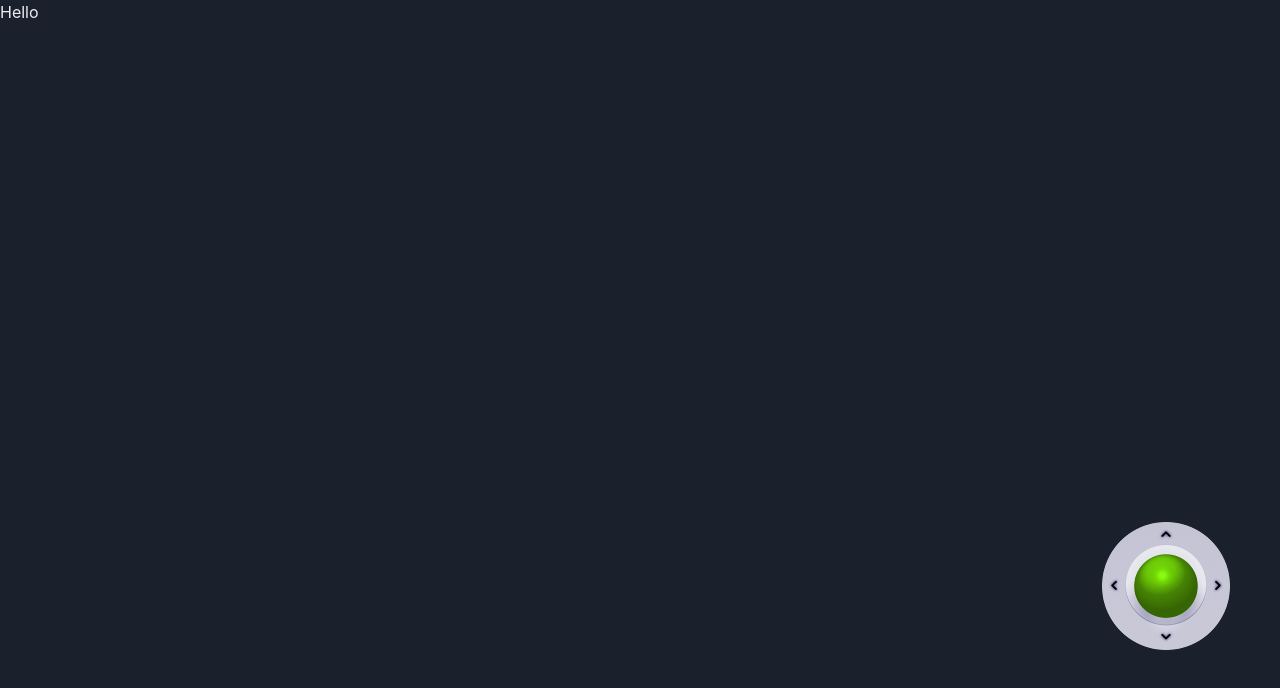
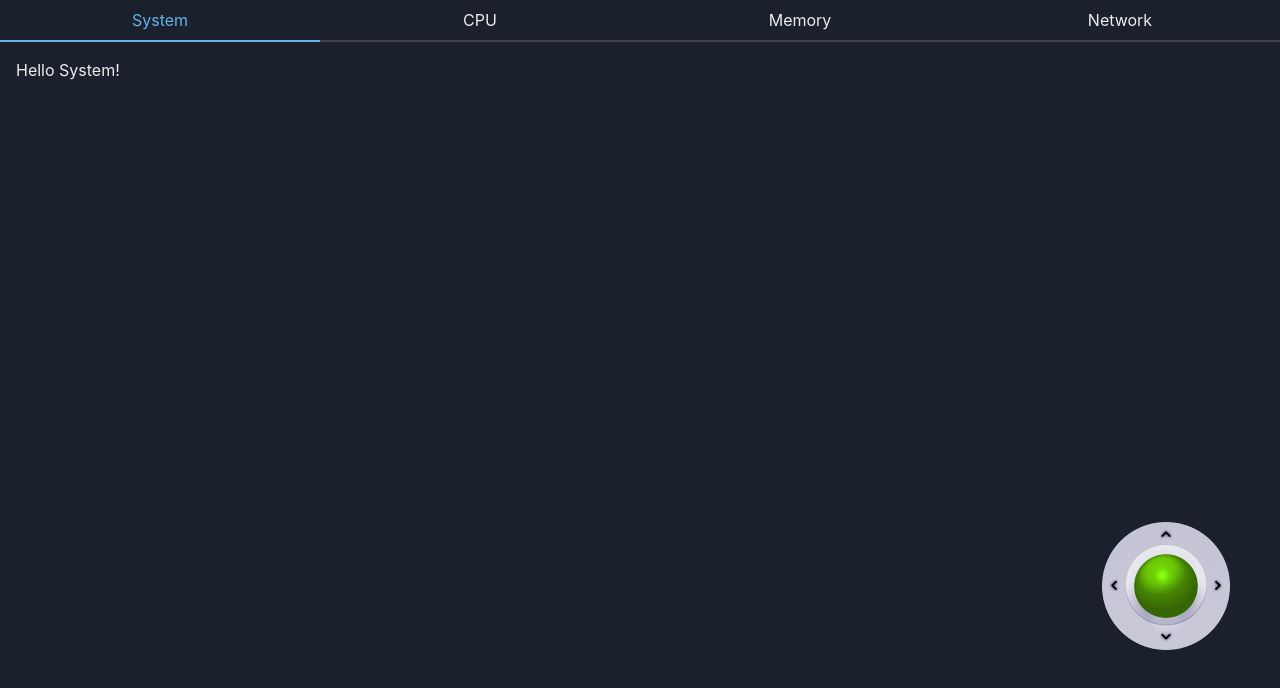
Before and after one commit to king-numsgil/rpi-web-robot, a React (Vite) app: page / in a window 1280 px wide. Shown: the top 688 px of the page. Built offline with nearby package versions, Linux system fonts and the light colour scheme; no server answers.

Commit message:
Added tabs for hardware info

```diff
--- a/frontend/App.tsx
+++ b/frontend/App.tsx
@@ -1,8 +1,9 @@
-import {Flex, Spacer, Text} from "@chakra-ui/react";
+import {Flex, Spacer} from "@chakra-ui/react";
 import {io, Socket} from "socket.io-client";
 import {VFC} from "react";
 
 import {Joystick, JoyValue} from "./joystick";
+import {HardwareInfo} from "./hardware";
 
 let ready: boolean = false;
 let socket: Socket = io("/motor", {
@@ -24,7 +25,7 @@ const App: VFC = () => {
 
 	return <>
 		<Flex direction="column" h="100vh">
-			<Text>Hello</Text>
+			<HardwareInfo/>
 			<Spacer />
 		</Flex>
 		<Joystick onJoyInput={sendJoyValue} />
--- /dev/null
+++ b/frontend/hardware/cpu.tsx
@@ -0,0 +1,27 @@
+import {Tab, TabList, TabPanel, TabPanels, Tabs, Text} from "@chakra-ui/react";
+import {VFC} from "react";
+
+export const Cpu: VFC = () => {
+	return <Tabs isFitted>
+		<TabList>
+			<Tab>Info</Tab>
+			<Tab>Speeds</Tab>
+			<Tab>Temperatures</Tab>
+			<Tab>Load</Tab>
+		</TabList>
+		<TabPanels>
+			<TabPanel>
+				<Text>Hello CPU Info!</Text>
+			</TabPanel>
+			<TabPanel>
+				<Text>Hello CPU Speeds!</Text>
+			</TabPanel>
+			<TabPanel>
+				<Text>Hello CPU Temperatures!</Text>
+			</TabPanel>
+			<TabPanel>
+				<Text>Hello CPU Load!</Text>
+			</TabPanel>
+		</TabPanels>
+	</Tabs>;
+};
--- /dev/null
+++ b/frontend/hardware/index.tsx
@@ -0,0 +1,24 @@
+import {Tab, TabList, TabPanel, TabPanels, Tabs} from "@chakra-ui/react";
+import {VFC} from "react";
+
+import {Network} from "./network";
+import {System} from "./system";
+import {Memory} from "./memory";
+import {Cpu} from "./cpu";
+
+export const HardwareInfo: VFC = () => {
+	return <Tabs isFitted>
+		<TabList>
+			<Tab>System</Tab>
+			<Tab>CPU</Tab>
+			<Tab>Memory</Tab>
+			<Tab>Network</Tab>
+		</TabList>
+		<TabPanels>
+			<TabPanel><System/></TabPanel>
+			<TabPanel><Cpu/></TabPanel>
+			<TabPanel><Memory/></TabPanel>
+			<TabPanel><Network/></TabPanel>
+		</TabPanels>
+	</Tabs>;
+};
--- /dev/null
+++ b/frontend/hardware/memory.tsx
@@ -0,0 +1,8 @@
+import {Text} from "@chakra-ui/react";
+import {VFC} from "react";
+
+export const Memory: VFC = () => {
+	return <>
+		<Text>Hello Memory!</Text>
+	</>;
+};
--- /dev/null
+++ b/frontend/hardware/network.tsx
@@ -0,0 +1,8 @@
+import {Text} from "@chakra-ui/react";
+import {VFC} from "react";
+
+export const Network: VFC = () => {
+	return <>
+		<Text>Hello Network!</Text>
+	</>;
+};
--- /dev/null
+++ b/frontend/hardware/system.tsx
@@ -0,0 +1,8 @@
+import {Text} from "@chakra-ui/react";
+import {VFC} from "react";
+
+export const System: VFC = () => {
+	return <>
+		<Text>Hello System!</Text>
+	</>;
+};
```
